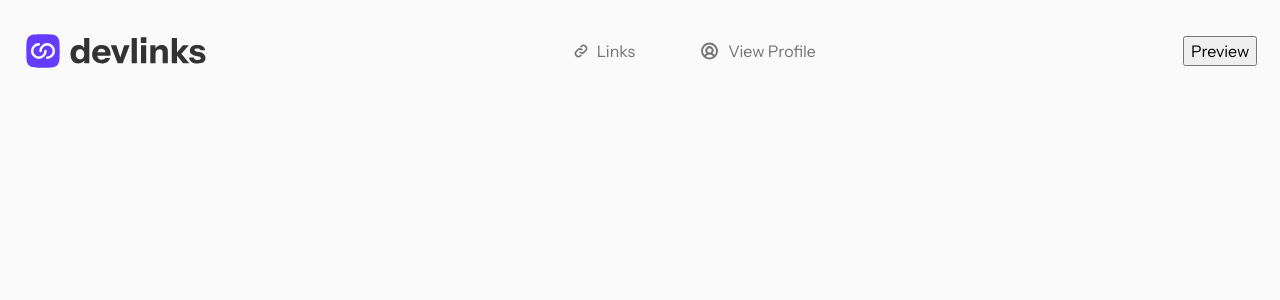
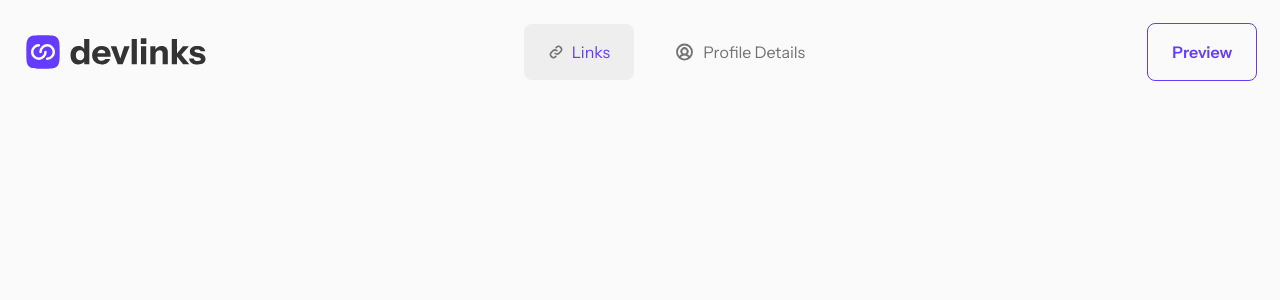
Before and after one commit to jkaps9/link-sharing-app, a React (Vite) app: page / in a window 1280 px wide. Shown: the top 300 px of the page. Built offline with nearby package versions, Linux system fonts and the light colour scheme.

Commit message:
feat: add active link styles and update button in header for better navigation

```diff
--- a/src/App.jsx
+++ b/src/App.jsx
@@ -4,6 +4,8 @@ import LogoLarge from "./assets/icons/logo-devlinks-large.svg";
 import LogoSmall from "./assets/icons/logo-devlinks-small.svg";
 import LinkIcon from "./assets/icons/icon-link.svg";
 import ProfileIcon from "./assets/icons/icon-profile-details-header.svg";
+
+import PreviewIcon from "./assets/icons/icon-preview-header.svg";
 
 function App() {
   return (
@@ -22,17 +24,22 @@ function App() {
           />
         </div>
         <nav className={styles.navList}>
-          <Link to="preview" className={`row ${styles.navLink}`}>
+          <Link
+            to="preview"
+            className={`row ${styles.navLink} ${styles.activeLink}`}
+          >
             <img src={LinkIcon} alt="" aria-hidden="true" />
             <span className={styles.hideOnMobile}>Links</span>
           </Link>
           <Link to="profile" className={`row ${styles.navLink}`}>
             <img src={ProfileIcon} alt="" aria-hidden="true" />
-            <span className={styles.hideOnMobile}>View Profile</span>
+            <span className={styles.hideOnMobile}>Profile Details</span>
           </Link>
         </nav>
-
-        <button>Preview</button>
+        <button className="btn btn--secondary">
+          <span className={styles.hideOnMobile}>Preview</span>
+          <img src={PreviewIcon} alt="" className={styles.mobileOnly} />
+        </button>
       </header>
       <main></main>
     </>
--- a/src/App.module.css
+++ b/src/App.module.css
@@ -1,8 +1,15 @@
 .navList {
   display: flex;
 }
+
 .navLink {
   padding: 1rem 1.5rem;
+}
+
+.activeLink {
+  background-color: var(--colors-grey-100);
+  border-radius: var(--radius-sm);
+  color: var(--color-primary);
 }
 
 .hideOnMobile {
```
